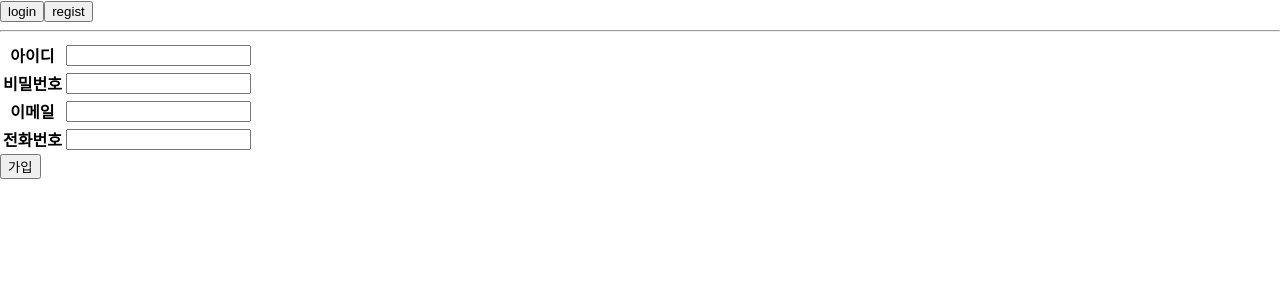
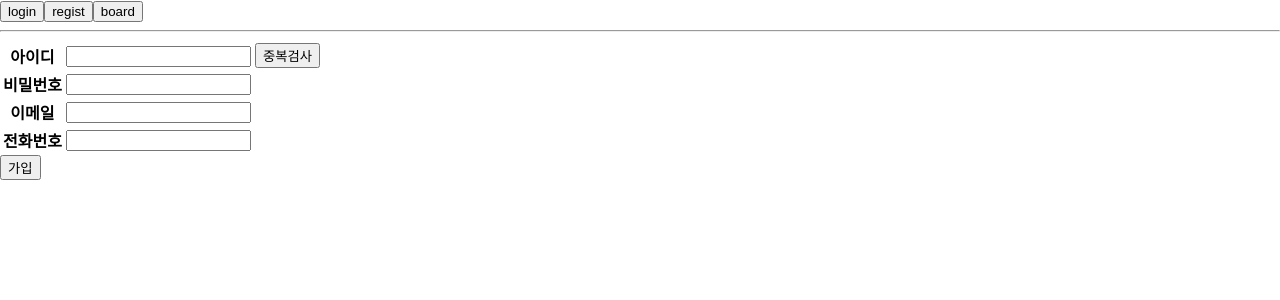
Before and after one commit to ijw9209/react-board, a React (Create React App) app: page /regist in a window 1280 px wide. Shown: the top 300 px of the page. Built offline with nearby package versions, Linux system fonts and the light colour scheme.

Commit message:
회원가입 구현중..

```diff
--- a/src/App.js
+++ b/src/App.js
@@ -1,9 +1,9 @@
 import React, { Component } from 'react';
 import { Route, Link } from 'react-router-dom';
-import login from './login';
-import regist from './regist';
+import login from './pages/login';
+import regist from './pages/regist';
+import board from './pages/board';
 class App extends Component {
-
 
   render() {
     return (
@@ -15,11 +15,15 @@ class App extends Component {
           <Link to="/regist">
             <button>regist</button>
           </Link>
+          <Link to="/board">
+            <button>board</button>
+          </Link>
         </header>
         <hr />
         <main>
           <Route exact path="/" component={login} />
           <Route path="/regist" component={regist} />
+          <Route path="/board" component={board} />
         </main>
       </>
     );
--- /dev/null
+++ b/src/pages/board.js
@@ -0,0 +1,13 @@
+import React, { Component } from 'react';
+
+class board extends Component {
+    render() {
+        return (
+            <div>
+                게시판
+            </div>
+        );
+    }
+}
+
+export default board;
--- a/src/pages/regist.js
+++ b/src/pages/regist.js
@@ -1,10 +1,71 @@
 import React, { Component } from 'react';
 
 class regist extends Component {
+
+    state = {
+        id: "",
+        pw: "",
+        email: "",
+        phone: ""
+    }
+
+
+    handleId = e => {
+        console.log(e.target.value);
+        this.setState({
+            id: e.target.value
+        })
+    }
+
+    handlePw = e => {
+        console.log(e.target.value);
+        this.setState({
+            pw: e.target.value
+        })
+    }
+
+    handleEmail = e => {
+        console.log(e.target.value);
+        this.setState({
+            email: e.target.value
+        })
+    }
+
+    handlePhone = e => {
+        console.log(e.target.value);
+        this.setState({
+            phone: e.target.value
+        })
+    }
+
     render() {
+        const { id } = this.state;
         return (
             <div>
-                회원가입
+                <form>
+                    <table>
+                        <tbody>
+                            <tr>
+                                <th>아이디</th>
+                                <td><input type="text" onChange={this.handleId} value={id}></input></td>
+                                <td><button>중복검사</button></td>
+                            </tr>
+                            <tr>
+                                <th>비밀번호</th>
+                                <td><input type="text" onChange={this.handlePw}></input></td>
+                            </tr>
+                            <tr>
+                                <th>이메일</th>
+                                <td><input type="text" onChange={this.handleEmail}></input></td>
+                            </tr>
+                            <tr>
+                                <th>전화번호</th>
+                                <td><input type="text" onChange={this.handlePhone}></input></td>
+                            </tr>
+                        </tbody>
+                    </table>
+                    <button type="submit">가입</button>
+                </form>
             </div>
         );
     }
--- a/src/regist.js
+++ /dev/null
@@ -1,33 +0,0 @@
-import React, { Component } from 'react';
-
-class regist extends Component {
-    render() {
-        return (
-            <div>
-                <form>
-                    <table>
-                        <tr>
-                            <th>아이디</th>
-                            <td><input type="text"></input></td>
-                        </tr>
-                        <tr>
-                            <th>비밀번호</th>
-                            <td><input type="text"></input></td>
-                        </tr>
-                        <tr>
-                            <th>이메일</th>
-                            <td><input type="text"></input></td>
-                        </tr>
-                        <tr>
-                            <th>전화번호</th>
-                            <td><input type="text"></input></td>
-                        </tr>
-                    </table>
-                    <button type="submit">가입</button>
-                </form>
-            </div>
-        );
-    }
-}
-
-export default regist;
```
Also changed, not shown: src/pages/login.js (renamed from src/login.js).
